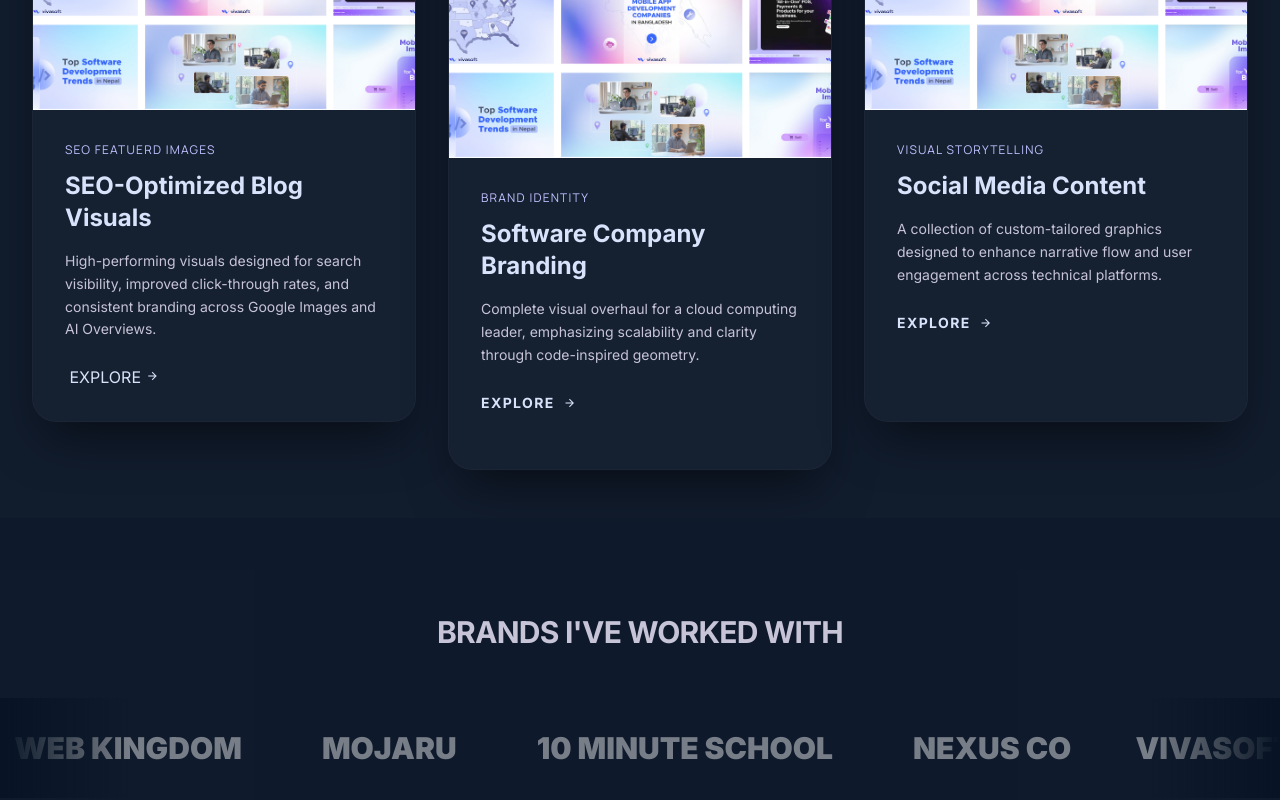
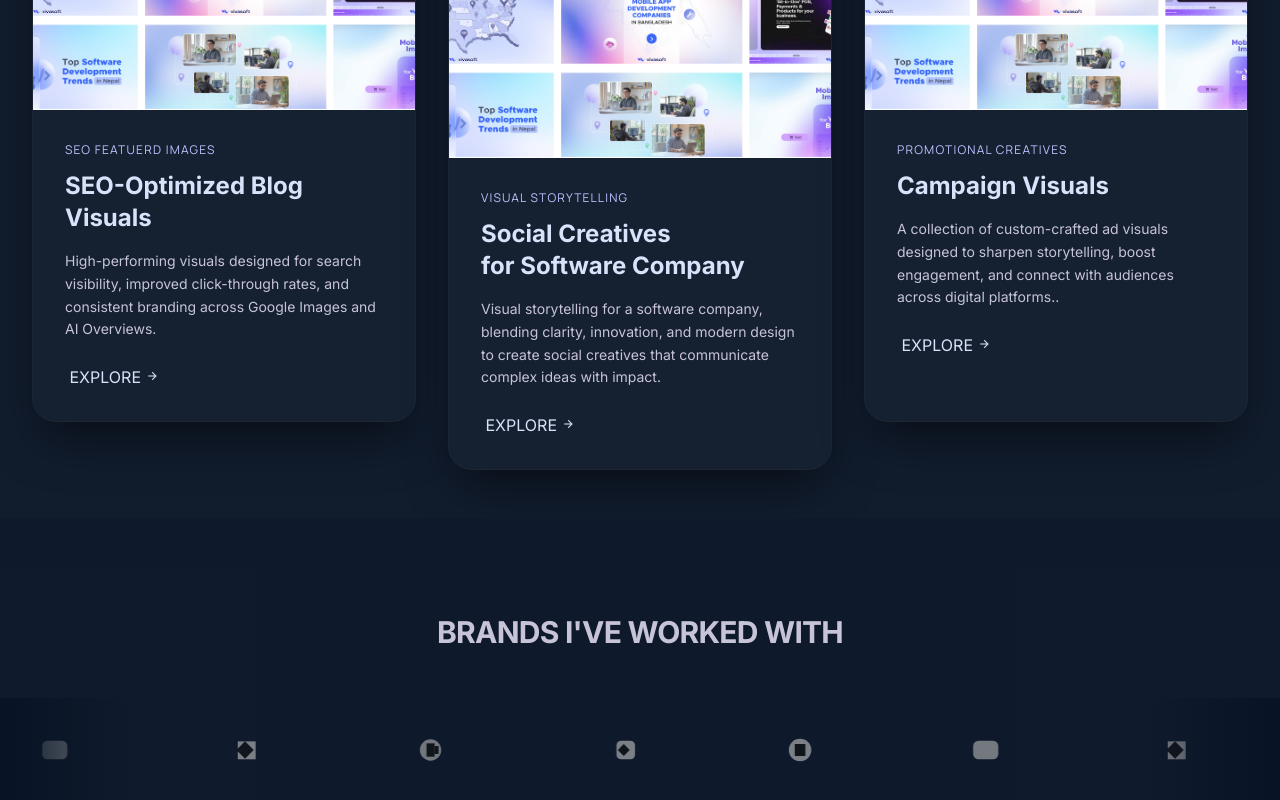
Before and after one commit to wahiiidhasan/portfolio_wahidulhasan.com, a plain HTML site: page index.html in a window 1280 px wide. Shown: the part 1717-2517 px from the top of the page. Drawn offline with nearby package versions, Linux system fonts and the light colour scheme.

Commit message:
added project images

```diff
--- a/index.html
+++ b/index.html
@@ -242,7 +242,7 @@
 <h3 class="text-2xl font-bold font-headline mb-4 group-hover:text-primary bezier-transition">SEO-Optimized Blog Visuals</h3>
 <p class="text-on-surface-variant text-sm leading-relaxed mb-6">High-performing visuals designed for search visibility, improved click-through rates, and consistent branding across Google Images and AI Overviews.</p>
 <a class="inline-flex items-center gap-2 text-sm font-bold uppercase tracking-widest group-hover:gap-4 bezier-transition text-on-surface hover:text-primary" href="#">
-                                <a href="https://www.behance.net/gallery/232921187/Vivasoft-SEO-Optimized-Blog-Feature-Images" target="_blank" rel="noopener noreferrer">
+<a href="https://www.behance.net/gallery/232921187/Vivasoft-SEO-Optimized-Blog-Feature-Images" target="_blank" rel="noopener noreferrer">
   EXPLORE <span class="material-symbols-outlined text-sm">arrow_forward</span>
 </a>
 </a>
@@ -254,11 +254,13 @@
 <img alt="Project Thumbnail" class="w-full h-full object-cover group-hover:scale-105 bezier-transition duration-700" data-alt="Conceptual branding guidelines book layout with modern sans-serif typography and indigo violet geometric patterns" src="img/Vivasoft 2.jpg"/>
 </div>
 <div class=" p-8">
-<span class="font-label text-xs uppercase tracking-widest text-primary mb-3 block">Brand Identity</span>
-<h3 class="text-2xl font-bold font-headline mb-4 group-hover:text-primary bezier-transition">Software Company Branding</h3>
-<p class="text-on-surface-variant text-sm leading-relaxed mb-6">Complete visual overhaul for a cloud computing leader, emphasizing scalability and clarity through code-inspired geometry.</p>
+<span class="font-label text-xs uppercase tracking-widest text-primary mb-3 block">Visual Storytelling</span>
+<h3 class="text-2xl font-bold font-headline mb-4 group-hover:text-primary bezier-transition">Social Creatives <br> for Software Company</h3>
+<p class="text-on-surface-variant text-sm leading-relaxed mb-6">Visual storytelling for a software company, blending clarity, innovation, and modern design to create social creatives that communicate complex ideas with impact.</p>
 <a class="inline-flex items-center gap-2 text-sm font-bold uppercase tracking-widest group-hover:gap-4 bezier-transition text-on-surface hover:text-primary" href="#">
-                                Explore <span class="material-symbols-outlined text-sm">arrow_forward</span>
+  <a href="https://www.behance.net/gallery/232921187/Vivasoft-SEO-Optimized-Blog-Feature-Images" target="_blank" rel="noopener noreferrer">
+  EXPLORE <span class="material-symbols-outlined text-sm">arrow_forward</span>
+</a>
 </a>
 </div>
 </div>
@@ -268,11 +270,13 @@
 <img alt="Project Thumbnail" class="w-full h-full object-cover group-hover:scale-105 bezier-transition duration-700" data-alt="High-angle shot of a clean workspace with multiple screens displaying analytical charts and SEO metrics in a dark aesthetic" src="img/Vivasoft 2.jpg"/>
 </div>
 <div class="p-8">
-<span class="font-label text-xs uppercase tracking-widest text-primary mb-3 block">Visual Storytelling</span>
-<h3 class="text-2xl font-bold font-headline mb-4 group-hover:text-primary bezier-transition">Social Media Content</h3>
-<p class="text-on-surface-variant text-sm leading-relaxed mb-6">A collection of custom-tailored graphics designed to enhance narrative flow and user engagement across technical platforms.</p>
+<span class="font-label text-xs uppercase tracking-widest text-primary mb-3 block">Promotional Creatives</span>
+<h3 class="text-2xl font-bold font-headline mb-4 group-hover:text-primary bezier-transition">Campaign Visuals</h3>
+<p class="text-on-surface-variant text-sm leading-relaxed mb-6">A collection of custom-crafted ad visuals designed to sharpen storytelling, boost engagement, and connect with audiences across digital platforms..</p>
 <a class="inline-flex items-center gap-2 text-sm font-bold uppercase tracking-widest group-hover:gap-4 bezier-transition text-on-surface hover:text-primary" href="#">
-                                Explore <span class="material-symbols-outlined text-sm">arrow_forward</span>
+<a href="https://www.behance.net/gallery/232921187/Vivasoft-SEO-Optimized-Blog-Feature-Images" target="_blank" rel="noopener noreferrer">
+  EXPLORE <span class="material-symbols-outlined text-sm">arrow_forward</span>
+</a>
 </a>
 </div>
 </div>
@@ -290,19 +294,39 @@
 <div class="animate-marquee">
 <!-- First Set -->
 <div class="flex items-center justify-around w-1/2 min-w-max px-8 gap-20">
-<div class="text-3xl font-black font-headline text-on-surface grayscale opacity-50 hover:grayscale-0 hover:opacity-100 hover:text-primary bezier-transition cursor-pointer">VIVASOFT</div>
-<div class="text-3xl font-black font-headline text-on-surface grayscale opacity-50 hover:grayscale-0 hover:opacity-100 hover:text-[#3cddc7] bezier-transition cursor-pointer">WEB KINGDOM</div>
-<div class="text-3xl font-black font-headline text-on-surface grayscale opacity-50 hover:grayscale-0 hover:opacity-100 hover:text-[#ffb4ab] bezier-transition cursor-pointer">MOJARU</div>
-<div class="text-3xl font-black font-headline text-on-surface grayscale opacity-50 hover:grayscale-0 hover:opacity-100 hover:text-[#c4abff] bezier-transition cursor-pointer">10 MINUTE SCHOOL</div>
-<div class="text-3xl font-black font-headline text-on-surface grayscale opacity-50 hover:grayscale-0 hover:opacity-100 hover:text-primary bezier-transition cursor-pointer">NEXUS CO</div>
+<div class="flex items-center justify-center grayscale opacity-60 hover:grayscale-0 hover:opacity-100 bezier-transition cursor-pointer">
+  <img src="img/brands/vivasoft.svg" alt="Vivasoft" class="h-10 w-auto object-contain" />
+</div>
+<div class="flex items-center justify-center grayscale opacity-60 hover:grayscale-0 hover:opacity-100 bezier-transition cursor-pointer">
+  <img src="img/brands/web-kingdom.svg" alt="Web Kingdom" class="h-10 w-auto object-contain" />
+</div>
+<div class="flex items-center justify-center grayscale opacity-60 hover:grayscale-0 hover:opacity-100 bezier-transition cursor-pointer">
+  <img src="img/brands/mojaru.svg" alt="Mojaru" class="h-10 w-auto object-contain" />
+</div>
+<div class="flex items-center justify-center grayscale opacity-60 hover:grayscale-0 hover:opacity-100 bezier-transition cursor-pointer">
+  <img src="img/brands/ten-minute-school.svg" alt="10 Minute School" class="h-10 w-auto object-contain" />
+</div>
+<div class="flex items-center justify-center grayscale opacity-60 hover:grayscale-0 hover:opacity-100 bezier-transition cursor-pointer">
+  <img src="img/brands/nexus-co.svg" alt="Nexus Co" class="h-10 w-auto object-contain" />
+</div>
 </div>
 <!-- Second Set (Duplicate for loop) -->
 <div class="flex items-center justify-around w-1/2 min-w-max px-8 gap-20">
-<div class="text-3xl font-black font-headline text-on-surface grayscale opacity-50 hover:grayscale-0 hover:opacity-100 hover:text-primary bezier-transition cursor-pointer">VIVASOFT</div>
-<div class="text-3xl font-black font-headline text-on-surface grayscale opacity-50 hover:grayscale-0 hover:opacity-100 hover:text-[#3cddc7] bezier-transition cursor-pointer">WEB KINGDOM</div>
-<div class="text-3xl font-black font-headline text-on-surface grayscale opacity-50 hover:grayscale-0 hover:opacity-100 hover:text-[#ffb4ab] bezier-transition cursor-pointer">MOJARU</div>
-<div class="text-3xl font-black font-headline text-on-surface grayscale opacity-50 hover:grayscale-0 hover:opacity-100 hover:text-[#c4abff] bezier-transition cursor-pointer">10 MINUTE SCHOOL</div>
-<div class="text-3xl font-black font-headline text-on-surface grayscale opacity-50 hover:grayscale-0 hover:opacity-100 hover:text-primary bezier-transition cursor-pointer">NEXUS CO</div>
+<div class="flex items-center justify-center grayscale opacity-60 hover:grayscale-0 hover:opacity-100 bezier-transition cursor-pointer">
+  <img src="img/brands/vivasoft.svg" alt="Vivasoft" class="h-10 w-auto object-contain" />
+</div>
+<div class="flex items-center justify-center grayscale opacity-60 hover:grayscale-0 hover:opacity-100 bezier-transition cursor-pointer">
+  <img src="img/brands/web-kingdom.svg" alt="Web Kingdom" class="h-10 w-auto object-contain" />
+</div>
+<div class="flex items-center justify-center grayscale opacity-60 hover:grayscale-0 hover:opacity-100 bezier-transition cursor-pointer">
+  <img src="img/brands/mojaru.svg" alt="Mojaru" class="h-10 w-auto object-contain" />
+</div>
+<div class="flex items-center justify-center grayscale opacity-60 hover:grayscale-0 hover:opacity-100 bezier-transition cursor-pointer">
+  <img src="img/brands/ten-minute-school.svg" alt="10 Minute School" class="h-10 w-auto object-contain" />
+</div>
+<div class="flex items-center justify-center grayscale opacity-60 hover:grayscale-0 hover:opacity-100 bezier-transition cursor-pointer">
+  <img src="img/brands/nexus-co.svg" alt="Nexus Co" class="h-10 w-auto object-contain" />
+</div>
 </div>
 </div>
 </div>
```
Also changed, not shown: img/brands/mojaru.svg (added), img/brands/nexus-co.svg (added), img/brands/ten-minute-school.svg (added), img/brands/vivasoft.svg (added), img/brands/web-kingdom.svg (added).
